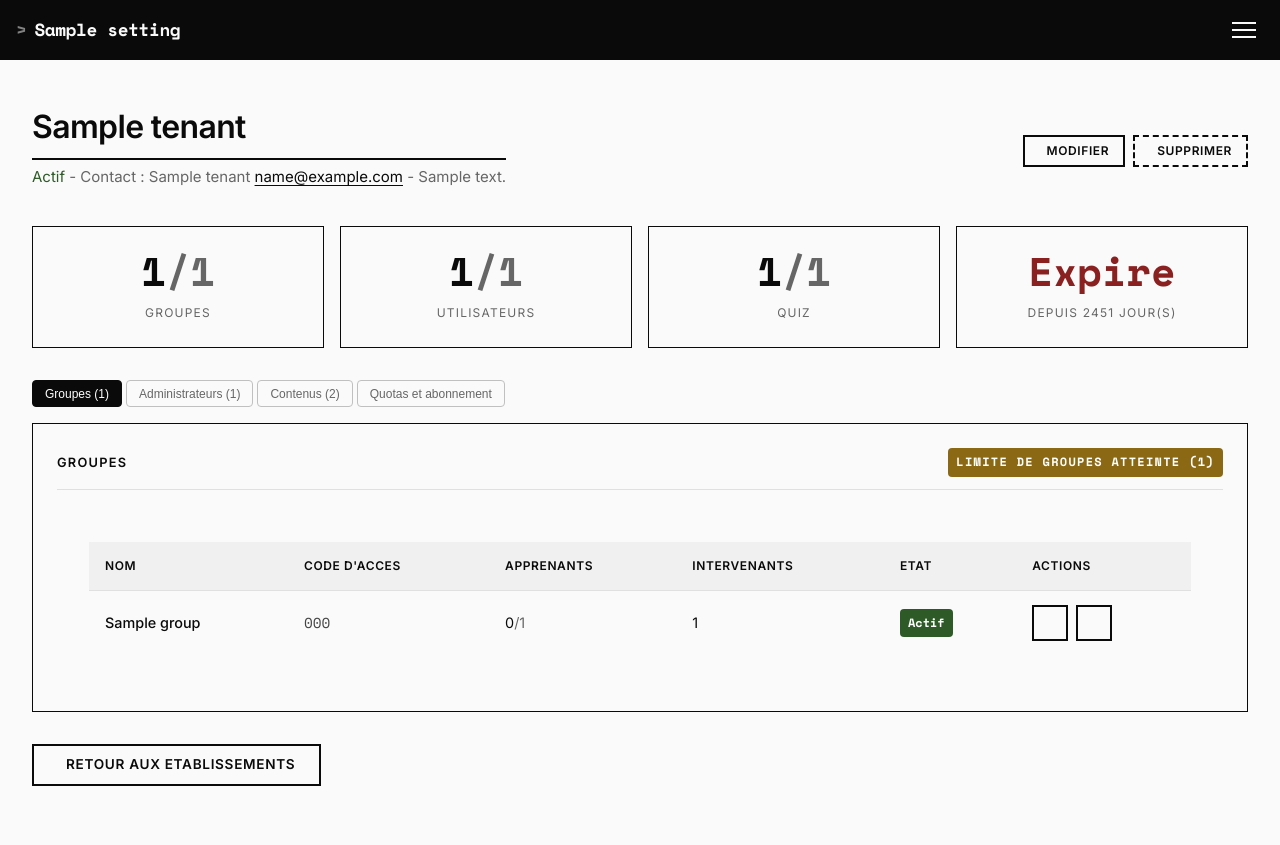
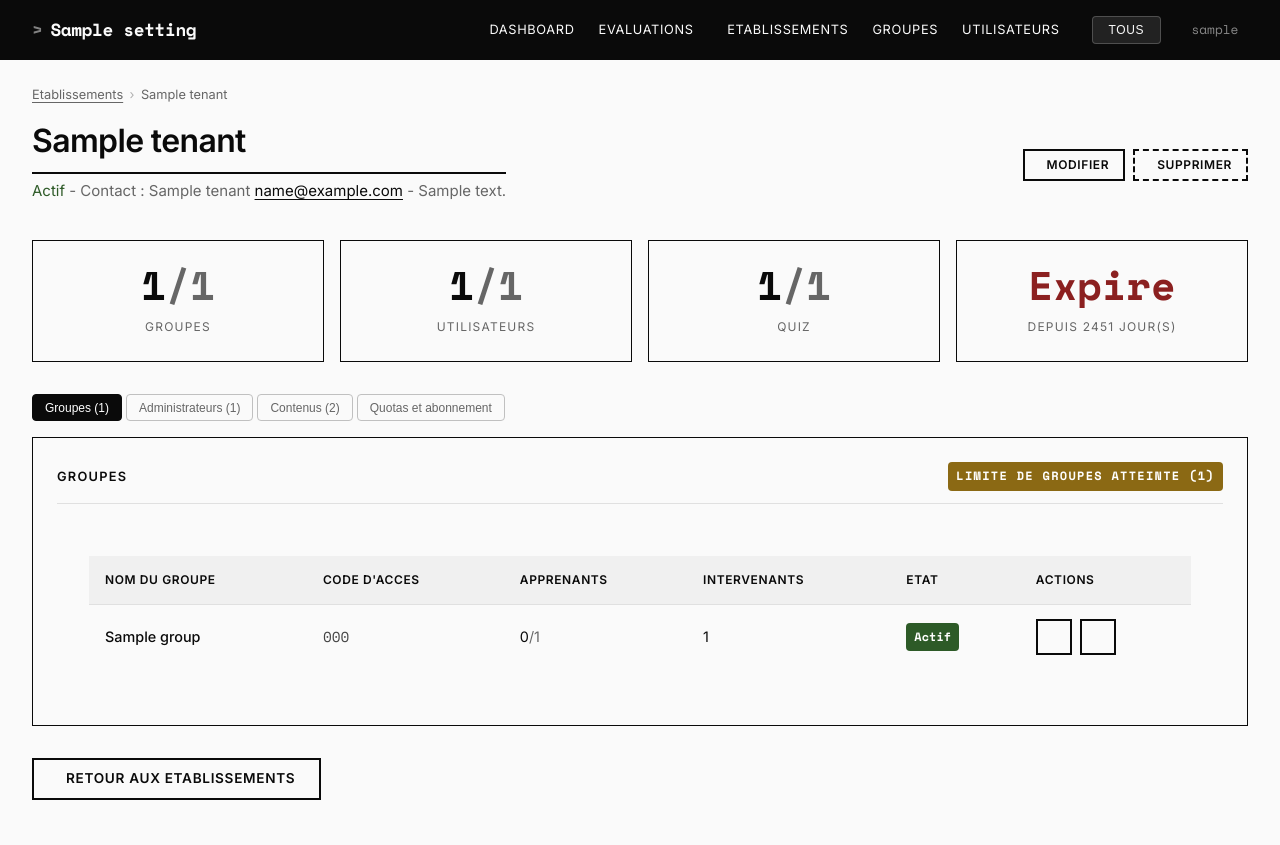
Before and after one commit to degun-osint/BrainNotFound, a Flask app: a page that uses app/templates/base.html in a window 1280 px wide. Shown: the top 845 px of the page. Run offline with Flask 3, Linux system fonts and the light colour scheme; a user stored in the database is signed in; tables that the repository leaves empty hold one stand-in row (values such as "Sample post"); some libraries are stand-ins or nearby versions.

Commit message:
Navigation : menu compte, menu replié plus tard, fil d'Ariane, favicon
- Profil, paramètres, thème, langue et déconnexion regroupés dans un menu
  sous l'identifiant ; le menu principal tient jusqu'à 1100 px (avant :
  replié à 1300 px, et débordant jusqu'à ~1420 px pour un super-admin en
  français). Le seuil n'est plus défini qu'en CSS, le JS lit l'état du
  bouton hamburger
- Fil d'Ariane Établissements › Établissement › Groupe › Personne sur les
  fiches, avec des liens seulement vers ce que l'on peut ouvrir
- Sélecteur d'établissement présent sur toutes les pages d'administration
  (il manquait sur les fiches Établissement) ; doublon retiré des entretiens
- Favicon (et /favicon.ico) ; « Rechercher... » traduit « Search... », en-têtes
  de tableaux de groupes sur « Nom du groupe »

Co-Authored-By: Claude Opus 5.5 (1M context) <noreply@anthropic.com>

```diff
--- a/app/routes/admin.py
+++ b/app/routes/admin.py
@@ -23,7 +23,7 @@ from app.utils.scope import (
     get_tenant_context, get_accessible_tenants, set_tenant_context as set_scope_tenant,
     scoped_groups, scoped_group_ids, scoped_quizzes, scoped_interviews, scoped_users,
     scoped_user_ids, validate_group_ids, assign_groups, default_tenant_id, quota_tenant,
-    filter_content_status, CONTENT_STATUSES,
+    filter_content_status, CONTENT_STATUSES, breadcrumb,
 )
 from datetime import datetime
 from io import BytesIO
@@ -104,9 +104,9 @@ def superadmin_required(f):
 
 # ==================== Tenant Context Management ====================
 
-@admin_bp.context_processor
+@admin_bp.app_context_processor  # the navbar selector shows on every page, not only /admin ones
 def inject_tenant_context():
-    """Make tenant context available in all admin templates."""
+    """Navbar organization selector, on every page an admin sees."""
     if current_user.is_authenticated and current_user.is_any_admin:
         tenant_context = get_tenant_context()
         accessible_tenants = get_accessible_tenants()
@@ -1348,15 +1348,18 @@ def edit_group(identifier):
 
         if not name:
             flash(_l('Le nom du groupe est requis'), 'error')
-            return render_template('admin/edit_group.html', group=group, tenants=tenants)
+            return render_template('admin/edit_group.html', group=group, tenants=tenants,
+                                   breadcrumb=breadcrumb(group.tenant, group, (_l('Modifier'), None)))
 
         # Moving a group is limited to the tenants we administer
         if tenant_id and tenant_id != group.tenant_id and tenant_id not in {t.id for t in tenants}:
             flash(_l('Acces non autorise a cet etablissement'), 'error')
-            return render_template('admin/edit_group.html', group=group, tenants=tenants)
+            return render_template('admin/edit_group.html', group=group, tenants=tenants,
+                                   breadcrumb=breadcrumb(group.tenant, group, (_l('Modifier'), None)))
         if tenant_id and tenant_id != group.tenant_id and not db.session.get(Tenant, tenant_id).can_add_group():
             flash(_l('Limite de groupes atteinte (%(max)s)', max=db.session.get(Tenant, tenant_id).max_groups), 'error')
-            return render_template('admin/edit_group.html', group=group, tenants=tenants)
+            return render_template('admin/edit_group.html', group=group, tenants=tenants,
+                                   breadcrumb=breadcrumb(group.tenant, group, (_l('Modifier'), None)))
 
         group.name = name
         group.description = request.form.get('description', '')
@@ -1369,7 +1372,8 @@ def edit_group(identifier):
         flash(_l('Groupe mis a jour avec succes'), 'success')
         return redirect(url_for('admin.groups'))
 
-    return render_template('admin/edit_group.html', group=group, tenants=tenants)
+    return render_template('admin/edit_group.html', group=group, tenants=tenants,
+                                   breadcrumb=breadcrumb(group.tenant, group, (_l('Modifier'), None)))
 
 @admin_bp.route('/group/<identifier>/toggle', methods=['POST'])
 @login_required
@@ -1468,7 +1472,7 @@ def group_detail(identifier):
     ).group_by(QuizResponse.quiz_id).all()) if quizzes and learner_ids else {}
 
     manageable = {u.id: current_user.can_manage_user(u) for u, _, _ in rows}
-    return render_template('admin/group_detail.html', group=group, learners=learners, instructors=instructors,
+    return render_template('admin/group_detail.html', breadcrumb=breadcrumb(group.tenant, group), group=group, learners=learners, instructors=instructors,
                            response_counts=response_counts, quizzes=quizzes, interviews=interviews,
                            quiz_done=quiz_done, manageable=manageable,
                            can_manage_roles=current_user.role_rank >= 2,
@@ -1899,7 +1903,13 @@ def _user_page_context(user):
     }
 
     can_edit = user.id != current_user.id and current_user.can_manage_user(user)
-    ctx = dict(user=user, memberships=memberships, admin_tenants=user.admin_tenants.order_by(Tenant.name).all(),
+    # One group: Organization > Group > Person; otherwise Users > Person
+    if len(memberships) == 1 and current_user.can_access_group(memberships[0][0]):
+        group = memberships[0][0]
+        trail = breadcrumb(group.tenant, group, (user.full_name, None))
+    else:
+        trail = [(_l('Utilisateurs'), url_for('admin.users')), (user.full_name, None)]
+    ctx = dict(breadcrumb=trail, user=user, memberships=memberships, admin_tenants=user.admin_tenants.order_by(Tenant.name).all(),
                responses=responses, sessions=sessions, stats=stats, can_edit=can_edit,
                can_delete=user.id != current_user.id and current_user.can_manage_user(user, for_delete=True))
     if can_edit:
--- a/app/routes/auth.py
+++ b/app/routes/auth.py
@@ -43,6 +43,12 @@ def is_safe_url(target):
     # Allow relative URLs (no scheme or netloc) or same host
     return test_url.scheme in ('', 'http', 'https') and ref_url.netloc == test_url.netloc or \
            (not test_url.scheme and not test_url.netloc)
+
+@auth_bp.route('/favicon.ico')
+def favicon():
+    """Browsers ask for /favicon.ico on pages that declare no icon."""
+    return redirect(url_for('static', filename='img/favicon.svg'), code=301)
+
 
 @auth_bp.route('/')
 def index():
--- a/app/routes/tenant.py
+++ b/app/routes/tenant.py
@@ -13,6 +13,7 @@ from app.models.user import User
 from app.models.group import Group
 from app.models.quiz import Quiz, quiz_groups
 from app.models.interview import Interview, interview_groups
+from app.utils.scope import breadcrumb
 
 tenant_bp = Blueprint('tenant', __name__)
 
@@ -194,6 +195,7 @@ def view_tenant(identifier):
 
     return render_template(
         'admin/tenants/view.html',
+        breadcrumb=breadcrumb(tenant),
         tenant=tenant,
         stats=tenant.get_usage_stats(),
         ai_stats=tenant.get_ai_usage_stats(),
--- a/app/static/css/style.css
+++ b/app/static/css/style.css
@@ -187,15 +187,15 @@ a:hover {
 .nav-menu {
     display: flex;
     align-items: center;
-    gap: 2rem;
+    gap: 1.5rem;
 }
 
 .nav-menu a {
     color: var(--white);
     text-decoration: none;
-    font-size: 0.85rem;
+    font-size: 0.8rem;
     text-transform: uppercase;
-    letter-spacing: 0.08em;
+    letter-spacing: 0.05em;
     padding: 0.25rem 0;
     border-bottom: 1px solid transparent;
     transition: border-color 0.2s;
@@ -218,6 +218,29 @@ a:hover {
 
 .btn-logout:hover {
     color: var(--white) !important;
+}
+
+/* Breadcrumb (Organization > Group > Person) above admin detail pages */
+.breadcrumb {
+    display: flex;
+    flex-wrap: wrap;
+    align-items: center;
+    gap: 0.4rem;
+    margin: -1.5rem 0 1rem;
+    font-size: 0.8rem;
+    color: var(--text-light);
+}
+
+.breadcrumb a {
+    color: var(--text-light);
+}
+
+.breadcrumb a:hover {
+    color: var(--text);
+}
+
+.breadcrumb-sep {
+    opacity: 0.5;
 }
 
 /* Hamburger Menu Toggle */
@@ -493,10 +516,10 @@ a.tenant-option {
     border: none;
     border-bottom: 1px solid transparent;
     color: var(--white);
-    font-size: 0.85rem;
+    font-size: 0.8rem;
     font-family: inherit;
     text-transform: uppercase;
-    letter-spacing: 0.08em;
+    letter-spacing: 0.05em;
     cursor: pointer;
     padding: 0.25rem 0;
     transition: border-color 0.2s;
@@ -552,6 +575,38 @@ a.tenant-option {
     letter-spacing: normal;
     border-bottom: none;
     transition: background 0.15s;
+}
+
+/* Account menu (profile, settings, theme, language, logout) */
+.nav-account .nav-dropdown-menu {
+    left: auto;
+    right: 0;
+}
+
+.nav-account .nav-dropdown-btn {
+    text-transform: none;
+    letter-spacing: normal;
+    font-family: var(--font-mono);
+    color: var(--gray-400);
+}
+
+.nav-menu button.nav-dropdown-item {
+    width: 100%;
+    background: none;
+    border: none;
+    font-family: inherit;
+    cursor: pointer;
+    text-align: left;
+}
+
+.nav-menu .nav-dropdown-item.active {
+    color: #4dabf7;
+}
+
+.nav-dropdown-divider {
+    height: 1px;
+    background: #333;
+    margin: 0.4rem 0;
 }
 
 .nav-menu .nav-dropdown-item:hover {
@@ -2572,8 +2627,8 @@ button.searchable-select-trigger {
    Responsive
    ============================================ */
 
-/* Mobile Navbar - triggers at 1300px */
-@media (max-width: 1300px) {
+/* Mobile Navbar (the JS reads the hamburger's visibility, no need to repeat the width there) */
+@media (max-width: 1100px) {
     .navbar .container {
         flex-wrap: wrap;
         height: auto;
@@ -2627,6 +2682,10 @@ button.searchable-select-trigger {
         width: 100%;
         justify-content: space-between;
         padding: 0.75rem 0;
+    }
+
+    .nav-account .nav-dropdown-btn span {
+        margin-right: auto;
     }
 
     .nav-dropdown-menu {
--- a/app/static/js/main.js
+++ b/app/static/js/main.js
@@ -835,6 +835,9 @@ function initMobileMenu() {
         navMenu.classList.toggle('active');
     });
 
+    // Mobile layout = the hamburger is shown (breakpoint defined once, in the CSS)
+    const isMobile = () => getComputedStyle(navToggle).display !== 'none';
+
     // Handle dropdowns in mobile
     const dropdowns = navMenu.querySelectorAll('.nav-dropdown, .tenant-dropdown');
     dropdowns.forEach(function(dropdown) {
@@ -842,7 +845,7 @@ function initMobileMenu() {
         if (btn) {
             btn.addEventListener('click', function(e) {
                 // Only handle in mobile view
-                if (window.innerWidth <= 1300) {
+                if (isMobile()) {
                     e.preventDefault();
                     e.stopPropagation();
                     dropdown.classList.toggle('active');
@@ -861,7 +864,7 @@ function initMobileMenu() {
 
     // Close menu on window resize to desktop
     window.addEventListener('resize', function() {
-        if (window.innerWidth > 1300) {
+        if (!isMobile()) {
             navToggle.classList.remove('active');
             navMenu.classList.remove('active');
             dropdowns.forEach(function(d) { d.classList.remove('active'); });
--- a/app/templates/admin/groups.html
+++ b/app/templates/admin/groups.html
@@ -31,7 +31,7 @@
         <table class="table">
             <thead>
                 <tr>
-                    <th>{{ _('Nom') }}</th>
+                    <th>{{ _('Nom du groupe') }}</th>
                     {% if not tenant_context %}<th>{{ _('Etablissement') }}</th>{% endif %}
                     <th>{{ _("Code d'acces") }}</th>
                     <th>{{ _('Apprenants') }}</th>
--- a/app/templates/admin/tenants/view.html
+++ b/app/templates/admin/tenants/view.html
@@ -86,7 +86,7 @@
         <table class="table">
             <thead>
                 <tr>
-                    <th>{{ _('Nom') }}</th>
+                    <th>{{ _('Nom du groupe') }}</th>
                     <th>{{ _("Code d'acces") }}</th>
                     <th>{{ _('Apprenants') }}</th>
                     <th>{{ _('Intervenants') }}</th>
--- a/app/templates/base.html
+++ b/app/templates/base.html
@@ -14,6 +14,7 @@
             }
         })();
     </script>
+    <link rel="icon" type="image/svg+xml" href="{{ url_for('static', filename='img/favicon.svg') }}">
     <link rel="stylesheet" href="{{ url_for('static', filename='css/style.css') }}">
     <link rel="stylesheet" href="https://cdn.jsdelivr.net/gh/iconoir-icons/iconoir@main/css/iconoir.css">
     {% block extra_css %}{% endblock %}
@@ -84,35 +85,39 @@
                 {% for page in menu_pages %}
                 <a href="{{ url_for('auth.view_page', slug=page.slug) }}" {% if page.open_new_tab %}target="_blank"{% endif %}>{{ page.title }}</a>
                 {% endfor %}
-                <a href="{{ url_for('auth.profile') }}" class="nav-user" data-tooltip="{{ _('Mon profil') }}">
-                    <i class="iconoir-user"></i> {{ current_user.username }}
-                </a>
-                {% if current_user.is_superadmin %}
-                <a href="{{ url_for('admin.site_settings') }}" data-tooltip="{{ _('Parametres') }}"><i class="iconoir-settings"></i></a>
-                {% endif %}
-                <button type="button" class="theme-toggle" id="theme-toggle" data-tooltip="{{ _('Theme') }}">
-                    <i class="iconoir-sun-light" id="theme-icon-light"></i>
-                    <i class="iconoir-half-moon" id="theme-icon-dark" style="display: none;"></i>
-                </button>
-                <div class="nav-dropdown lang-selector">
-                    <button type="button" class="nav-dropdown-btn" data-tooltip="{{ _('Langue') }}">
-                        <i class="iconoir-language"></i>
-                        <span>{{ get_locale()|upper }}</span>
+                <div class="nav-dropdown nav-account">
+                    <button type="button" class="nav-dropdown-btn nav-user">
+                        <i class="iconoir-user"></i>
+                        <span>{{ current_user.username|truncate(16, true, '…') }}</span>
+                        <i class="iconoir-nav-arrow-down"></i>
                     </button>
                     <div class="nav-dropdown-menu">
-                        <a href="{{ url_for('auth.set_language', lang='fr') }}"
-                           class="nav-dropdown-item {% if get_locale() == 'fr' %}active{% endif %}">
-                            <i class="iconoir-check" {% if get_locale() != 'fr' %}style="visibility: hidden;"{% endif %}></i> Francais
+                        <a href="{{ url_for('auth.profile') }}" class="nav-dropdown-item">
+                            <i class="iconoir-user"></i> {{ _('Mon profil') }}
                         </a>
-                        <a href="{{ url_for('auth.set_language', lang='en') }}"
-                           class="nav-dropdown-item {% if get_locale() == 'en' %}active{% endif %}">
-                            <i class="iconoir-check" {% if get_locale() != 'en' %}style="visibility: hidden;"{% endif %}></i> English
+                        {% if current_user.is_superadmin %}
+                        <a href="{{ url_for('admin.site_settings') }}" class="nav-dropdown-item">
+                            <i class="iconoir-settings"></i> {{ _('Parametres') }}
+                        </a>
+                        {% endif %}
+                        <button type="button" class="nav-dropdown-item theme-toggle" id="theme-toggle">
+                            <i class="iconoir-sun-light" id="theme-icon-light"></i>
+                            <i class="iconoir-half-moon" id="theme-icon-dark" style="display: none;"></i>
+                            {{ _('Theme') }}
+                        </button>
+                        <div class="nav-dropdown-divider"></div>
+                        <a href="{{ url_for('auth.set_language', lang='fr') }}" class="nav-dropdown-item {{ 'active' if get_locale() == 'fr' }}">
+                            <i class="iconoir-language"></i> Français
+                        </a>
+                        <a href="{{ url_for('auth.set_language', lang='en') }}" class="nav-dropdown-item {{ 'active' if get_locale() == 'en' }}">
+                            <i class="iconoir-language"></i> English
+                        </a>
+                        <div class="nav-dropdown-divider"></div>
+                        <a href="{{ url_for('auth.logout') }}" class="nav-dropdown-item">
+                            <i class="iconoir-log-out"></i> {{ _('Deconnexion') }}
                         </a>
                     </div>
                 </div>
-                <a href="{{ url_for('auth.logout') }}" class="btn-logout" data-tooltip="{{ _('Deconnexion') }}">
-                    <i class="iconoir-log-out"></i>
-                </a>
             </div>
         </div>
     </nav>
@@ -120,6 +125,14 @@
 
     <main class="main-content">
         <div class="container">
+            {% if breadcrumb and breadcrumb|length > 1 %}
+            <nav class="breadcrumb" aria-label="{{ _("Fil d'Ariane") }}">
+                {% for label, url in breadcrumb %}
+                {% if not loop.first %}<span class="breadcrumb-sep">›</span>{% endif %}
+                {% if url and not loop.last %}<a href="{{ url }}">{{ label }}</a>{% else %}<span>{{ label }}</span>{% endif %}
+                {% endfor %}
+            </nav>
+            {% endif %}
             {% block content %}{% endblock %}
         </div>
     </main>
--- a/app/templates/landing.html
+++ b/app/templates/landing.html
@@ -6,6 +6,7 @@
 
     <!-- SEO Meta -->
     <title>{{ site_title }} - {{ _('Evaluation intelligente avec IA') }}</title>
+    <link rel="icon" type="image/svg+xml" href="{{ url_for('static', filename='img/favicon.svg') }}">
     <meta name="description" content="{{ _('Plateforme d evaluation intelligente : quiz en Markdown, entretiens IA, correction automatisee. Open-source.') }}">
     <link rel="canonical" href="{{ request.url }}">
 
```
Also changed, not shown: app/routes/interview.py (+1 -23 lines), app/utils/scope.py (+24 -0 lines), docs/admin-guide.md (+7 -1 lines), docs/configuration.md (+1 -1 lines), docs/i18n.md (+2 -2 lines), tests/test_navigation.py (added, +60 -0 lines), app/static/img/favicon.svg (added), translations/en/LC_MESSAGES/messages.po, translations/fr/LC_MESSAGES/messages.po.
